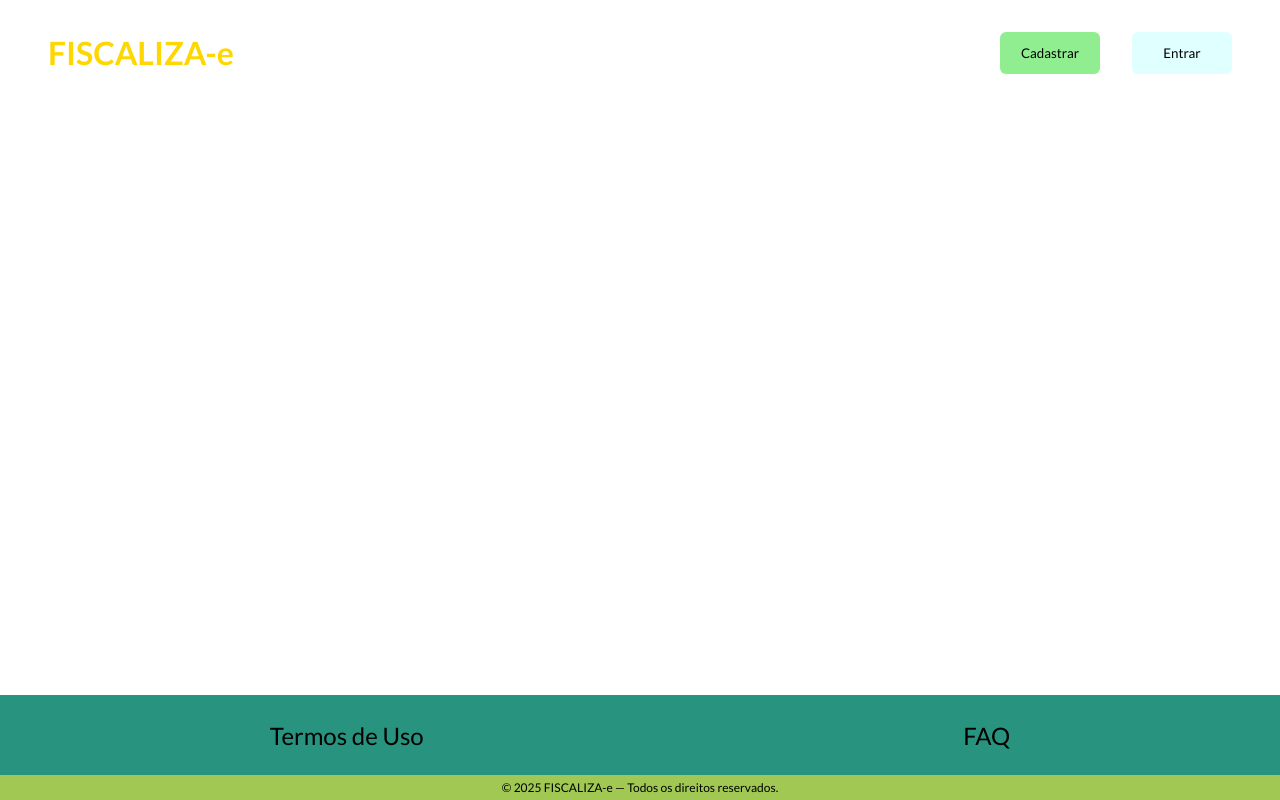
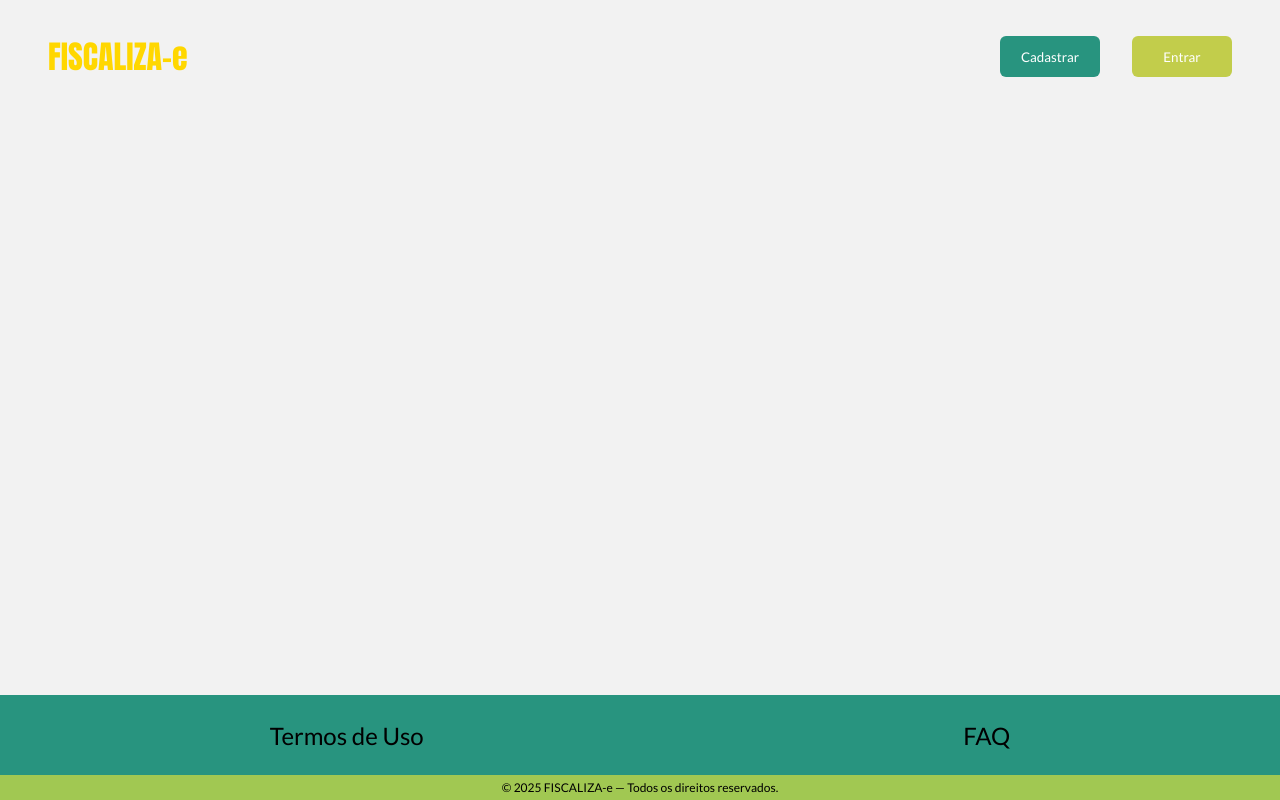
Before and after one commit to fiscaliza-e/frontend, a Next.js app: page / in a window 1280 px wide. Built offline with nearby package versions, Linux system fonts and the light colour scheme.

Commit message:
criando componentes header e HeaderAuthenticationManager

```diff
--- a/src/app/globals.css
+++ b/src/app/globals.css
@@ -1,5 +1,4 @@
-@import url(https://fonts.googleapis.com/css2?family=Lato:ital,wght@0,100;0,300;0,400;0,700;0,900;1,100;1,300;1,400;1,700;1,900&display=swap);
-
+@import url('https://fonts.googleapis.com/css2?family=Anton&family=Lato:ital,wght@0,100;0,300;0,400;0,700;0,900;1,100;1,300;1,400;1,700;1,900&display=swap');
 
 html, body {
   max-width: 100vw;
@@ -20,6 +19,7 @@ body {
   justify-content: space-between;
   align-items: center;
   min-height: 100vh;
+  background-color: #f2f2f2;
 }
 
 a {
--- a/src/components/header-authentication-manager/header-authentication-manager.module.css
+++ b/src/components/header-authentication-manager/header-authentication-manager.module.css
@@ -1,4 +1,21 @@
-.headerActionsContainer{
+.headerActionsContainer {
+    display: flex;
+    width: fit-content;
+    gap: 2rem;
+    justify-content: space-evenly;
+    align-items: center;
+}
+
+.defaultButton {
+    min-width: 100px;
+    border-radius: 6px;
+    border: none;
+    cursor: pointer;
+    padding: 0.8rem;
+    color: #ffffff
+}
+
+.authenticatedUserActions {
     display: flex;
     width: fit-content;
     gap: 2rem;
@@ -6,47 +23,36 @@
     align-items: center;
 }
 
-/* autenticado */
-.authenticatedUserActions{
-    display: flex;
-    width: fit-content;
-    gap: 2rem;
-    justify-content: space-around;
-    align-items: center;
+.myComplaintsButton {
+    background-color: #4AA77C;
 }
 
-.viewComplaintButton{
-    min-width: 100px;
-    border-radius: 6px;
-    border: none;
-    cursor: pointer;
-    padding: 0.8rem;
-}
-
-.userIcon{
+.userIconButton {
     border-radius: 100%;
     width: 40px;
     height: 40px;
-    background-color: lightgreen;
+    background-color: #C2CD4B;
     display: flex;
     align-items: center;
     justify-content: center;
     cursor: pointer;
 }
 
-/* nao autenticado */
-.signInButton, .signUpButton{
-    width: 100px;
-    border-radius: 6px;
-    border: none;
-    cursor: pointer;
-    padding: 0.8rem;
-
+.userIcon {
+    justify-content: center;
+    color: #fff;
+    font-size: 2rem;
 }
 
-.signInButton{
-    background-color: lightgreen;
+.signInButton {
+    background-color: #28947F;
 }
-.signUpButton{
-    background-color: lightcyan;
+
+.signUpButton {
+    background-color: #C2CD4B;
 }
+
+.hoverButton:hover {
+    filter: brightness(1.1);
+    transition: filter 0.2s ease;
+}
--- a/src/components/header-authentication-manager/index.tsx
+++ b/src/components/header-authentication-manager/index.tsx
@@ -1,21 +1,53 @@
-import styles from './header-authentication-manager.module.css';
+import styles from "./header-authentication-manager.module.css";
+import { UserOutlined } from "@ant-design/icons";
 
 type HeaderAuthenticationManagerProps = {
   authenticated: boolean;
   onClick?: () => void;
 };
 
-export default function HeaderAuthenticationManager({authenticated, onClick}: HeaderAuthenticationManagerProps) {
-  return (
-        authenticated ?
-        <div className={styles.authenticatedUserActions}>
-            <button className={styles.viewComplaintButton} onClick={onClick}>Ver minhas solicitações</button>
-            <div className={styles.userIcon}>icon</div>
-            </div> :
-        <div className={styles.headerActionsContainer}>
-            <button className={styles.signInButton} onClick={onClick}>Cadastrar</button>
-            <button className={styles.signUpButton} onClick={onClick}>Entrar</button>
-            </div>
-
+export default function HeaderAuthenticationManager({
+  authenticated,
+  onClick,
+}: HeaderAuthenticationManagerProps) {
+  return authenticated ? (
+    <div className={styles.authenticatedUserActions}>
+      <button
+        className={[
+          styles.myComplaintsButton,
+          styles.hoverButton,
+          styles.defaultButton,
+        ].join(" ")}
+        onClick={onClick}
+      >
+        Ver minhas solicitações
+      </button>
+      <div className={[styles.userIconButton, styles.hoverButton].join(" ")}>
+        <UserOutlined className={styles.userIcon} />
+      </div>
+    </div>
+  ) : (
+    <div className={styles.headerActionsContainer}>
+      <button
+        className={[
+          styles.signInButton,
+          styles.hoverButton,
+          styles.defaultButton,
+        ].join(" ")}
+        onClick={onClick}
+      >
+        Cadastrar
+      </button>
+      <button
+        className={[
+          styles.signUpButton,
+          styles.hoverButton,
+          styles.defaultButton,
+        ].join(" ")}
+        onClick={onClick}
+      >
+        Entrar
+      </button>
+    </div>
   );
 }
--- a/src/components/header/header.module.css
+++ b/src/components/header/header.module.css
@@ -1,14 +1,21 @@
-.headerContainer{
+@import url('https://fonts.googleapis.com/css2?family=Anton&display=swap');
+
+.headerContainer {
     display: flex;
     min-width: 400px;
     width: 100vw;
     justify-content: space-between;
     align-items: center;
     padding: 2rem 3rem;
-    gap: 5;
+    gap: 1rem;
 }
 
 .Logo {
+    font-family: "Anton";
     min-width: max-content;
     color: #ffd700;
+    letter-spacing: 3;
+    font-size: 2rem;
+    font-weight: 100;
+    cursor: pointer;
 }
--- a/src/components/header/index.tsx
+++ b/src/components/header/index.tsx
@@ -1,18 +1,32 @@
-import {useState} from 'react';
+import { useState } from "react";
+import { useRouter } from "next/navigation";
 
 import HeaderAuthenticationManager from "../header-authentication-manager";
 
-import styles from './header.module.css';
+import styles from "./header.module.css";
 
 export default function Header() {
   const [authenticated, setAuthenticated] = useState(false);
+  const router = useRouter()
+
 
   const handleAuthentication = () => {
-    setAuthenticated(authenticated => !authenticated);
-  }
+    setAuthenticated((authenticated) => !authenticated);
+  };
 
-  return <header className={styles.headerContainer}>
-    <h1 className={styles.Logo}>FISCALIZA-e</h1>
-    <HeaderAuthenticationManager authenticated={authenticated} onClick={handleAuthentication}/>
-  </header>
+  const handleGetHome = () => {
+    router.push("/");
+  };
+
+  return (
+    <header className={styles.headerContainer}>
+      <h1 className={styles.Logo} onClick={handleGetHome}>
+        FISCALIZA-e
+      </h1>
+      <HeaderAuthenticationManager
+        authenticated={authenticated}
+        onClick={handleAuthentication}
+      />
+    </header>
+  );
 }
```
Also changed, not shown: package.json (+5 -4 lines), 1 other file (tests, documents, lock files or other folders).
